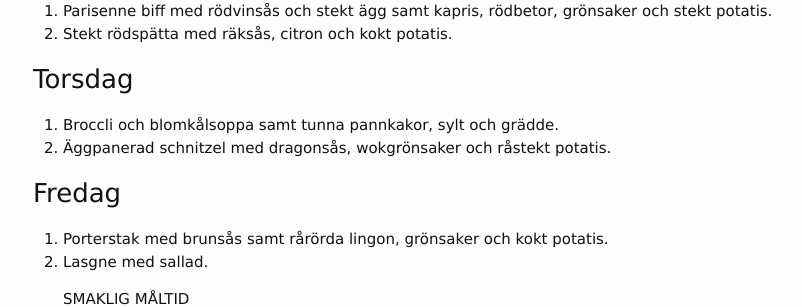
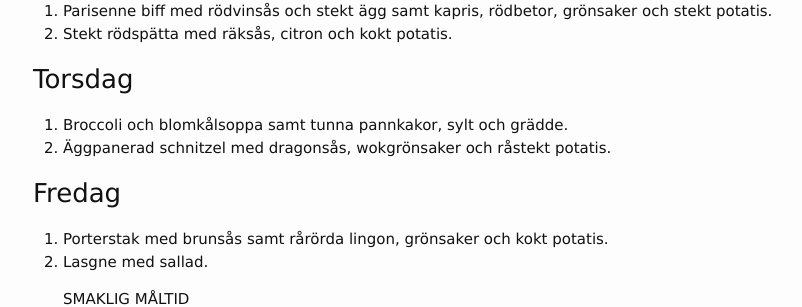
Before and after one commit to FarInn62/farinn62.github.io, a Jekyll site: the page built from lunch.md, in a window 1280 px wide. Shown: the part 444-751 px from the top of the page, without its empty margins (237-1039 px from the left). Built offline with Jekyll 4.4.1, drawn with Linux system fonts in a browser that asks for light colours.

Commit message:
Update lunch.md

```diff
--- a/lunch.md
+++ b/lunch.md
@@ -23,7 +23,7 @@ Alla rätter: 95:- Take away: 80:-
 2. Stekt rödspätta med räksås, citron och kokt potatis.
 
 ### Torsdag
-1. Broccli och blomkålsoppa samt tunna pannkakor, sylt och grädde.
+1. Broccoli och blomkålsoppa samt tunna pannkakor, sylt och grädde.
 2. Äggpanerad schnitzel med dragonsås, wokgrönsaker och råstekt potatis.
 
 ### Fredag
```
